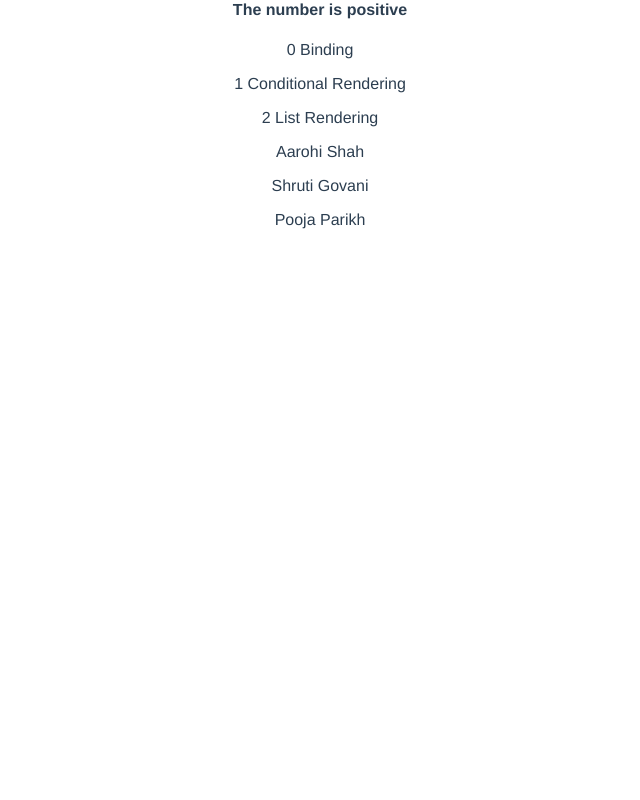
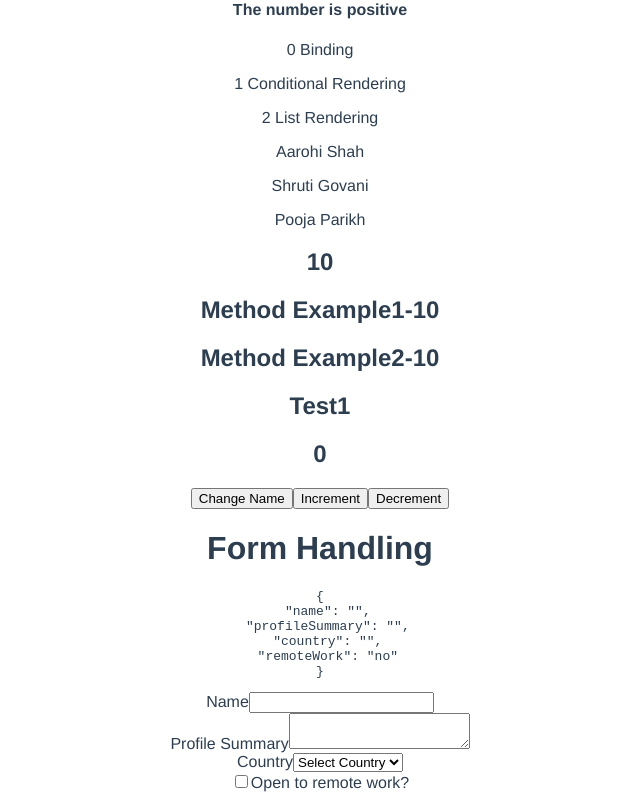
Before and after one commit to AarohiCitrusbug/vuejs, a Vue app: page / in a window 1280 px wide. Shown: the part 264-1064 px from the top of the page, without its empty margins (320-960 px from the left). Before the commit the page ends 800 px from the top, so only its background shows below. Built offline with nearby package versions, Linux system fonts and the light colour scheme.

Commit message:
Methods, Event handling, Form handling, Modifiers

```diff
--- a/src/App.vue
+++ b/src/App.vue
@@ -1,57 +1,81 @@
 <template>
-  <div v-bind:class="[underline, text_color]" v-bind:style="[headerStyleObject, headerFontsStyle]"><b><i
-        v-text="channel"></i></b>
+  <div
+    v-bind:class="[underline, text_color]"
+    v-bind:style="[headerStyleObject, headerFontsStyle]"
+  >
+    <b><i v-text="channel"></i></b>
   </div>
-  <div :style="headerFontsStyle"><b>{{greet}} {{name}}</b></div>
+  <div :style="headerFontsStyle">
+    <b>{{ greet }} {{ name }}</b>
+  </div>
   <div v-html="message" v-bind:id="id"></div>
-  <div v-show="display_iformation">It is a long established fact that a reader will be distracted by the readable
-    content of a page when looking at
-    its layout. The point of using Lorem Ipsum is that it has a more-or-less normal distribution of letters, as opposed
-    to using 'Content here, content here', making it look like readable English. Many desktop publishing packages and
-    web page editors now use Lorem Ipsum as their default model text, and a search for 'lorem ipsum' will uncover many
-    web sites still in their infancy. Various versions have evolved over the years, sometimes by accident, sometimes on
-    purpose (injected humour and the like).</div>
+  <div v-show="display_iformation">
+    It is a long established fact that a reader will be distracted by the
+    readable content of a page when looking at its layout. The point of using
+    Lorem Ipsum is that it has a more-or-less normal distribution of letters, as
+    opposed to using 'Content here, content here', making it look like readable
+    English. Many desktop publishing packages and web page editors now use Lorem
+    Ipsum as their default model text, and a search for 'lorem ipsum' will
+    uncover many web sites still in their infancy. Various versions have evolved
+    over the years, sometimes by accident, sometimes on purpose (injected humour
+    and the like).
+  </div>
   <h4 v-if="number === 0">The number is zero</h4>
   <h4 v-else-if="number > 0">The number is positive</h4>
   <h4 v-else-if="number < 0">The number is negative</h4>
   <h4 v-else>Not a number</h4>
-  <p v-for="(modules,index) in modules" :key="modules"> {{index}} {{modules}}</p>
-  <p v-for="fullName in fullNames" :key="fullName.firstName"> {{ fullName.firstName}} {{ fullName.lastName }}</p>
+  <p v-for="(modules, index) in modules" :key="modules">
+    {{ index }} {{ modules }}
+  </p>
+  <p v-for="fullName in fullNames" :key="fullName.firstName">
+    {{ fullName.firstName }} {{ fullName.lastName }}
+  </p>
+  <MethodEvent />
+
+  <FromHandling />
 </template>
 
 <script>
-
+import MethodEvent from "./MethodEvent.vue";
+import FromHandling from "./FromHandling.vue";
 export default {
-  name: 'App',
+  name: "App",
+  components: {
+    MethodEvent,
+    FromHandling,
+  },
   data() {
     return {
-      greet:"Welcome",
+      greet: "Welcome",
       name: "Aarohi",
-      channel:"VueJs",
-      message:"<br/><b>Lorem Ipsum</b> is simply dummy text of the printing and typesetting industry. Lorem Ipsum has been the industry's standard dummy text ever since the 1500s, when an unknown printer took a galley of type and scrambled it to make a type specimen book. It has survived not only five centuries, but also the leap into electronic typesetting, remaining essentially unchanged. It was popularised in the 1960s with the release of Letraset sheets containing Lorem Ipsum passages, and more recently with desktop publishing software like Aldus PageMaker including versions of Lorem Ipsum.",
-      id:"message",
-      underline:"underline",
-      text_color:"text-color",
-      headerStyleObject:{
-        backgroundColor: 'darkolivegreen',
-        width:'25%',
-        padding: '10px',
-        marginBottom:"22px"
+      channel: "VueJs",
+      message:
+        "<br/><b>Lorem Ipsum</b> is simply dummy text of the printing and typesetting industry. Lorem Ipsum has been the industry's standard dummy text ever since the 1500s, when an unknown printer took a galley of type and scrambled it to make a type specimen book. It has survived not only five centuries, but also the leap into electronic typesetting, remaining essentially unchanged. It was popularised in the 1960s with the release of Letraset sheets containing Lorem Ipsum passages, and more recently with desktop publishing software like Aldus PageMaker including versions of Lorem Ipsum.",
+      id: "message",
+      underline: "underline",
+      text_color: "text-color",
+      headerStyleObject: {
+        backgroundColor: "darkolivegreen",
+        width: "25%",
+        padding: "10px",
+        marginBottom: "22px",
       },
-      headerFontsStyle:{
-        fontSize: '22px',
-        marginRight:'auto',
-        marginLeft: 'auto'
+      headerFontsStyle: {
+        fontSize: "22px",
+        marginRight: "auto",
+        marginLeft: "auto",
       },
-      number:5,
+      number: 5,
       display_iformation: false,
-      modules: ['Binding','Conditional Rendering','List Rendering'],
+      modules: ["Binding", "Conditional Rendering", "List Rendering"],
       fullNames: [
-        { firstName: 'Aarohi', lastName: 'Shah' }, { firstName: 'Shruti', lastName: 'Govani' }, { firstName: 'Pooja', lastName: 'Parikh' }
-      ]
+        { firstName: "Aarohi", lastName: "Shah" },
+        { firstName: "Shruti", lastName: "Govani" },
+        { firstName: "Pooja", lastName: "Parikh" },
+      ],
     };
   },
-}
+};
 </script>
 
 <style>
@@ -63,10 +87,10 @@ export default {
   color: #2c3e50;
   margin-top: 60px;
 }
-.underline{
+.underline {
   text-decoration: underline;
 }
-.text-color{
+.text-color {
   color: white;
 }
 </style>
--- /dev/null
+++ b/src/FromHandling.vue
@@ -0,0 +1,54 @@
+<template>
+  <form>
+    <h1>Form Handling</h1>
+    <div>
+      <pre>{{ JSON.stringify(formValues, null, 2) }}</pre>
+    </div>
+    <div>
+      <label for="name">Name</label>
+      <input type="text" id="name" v-model="formValues.name" />
+    </div>
+    <div>
+      <label for="name">Profile Summary</label>
+      <textarea
+        id="profileSummary"
+        v-model="formValues.profileSummary"
+      ></textarea>
+    </div>
+    <div>
+      <label for="country">Country</label>
+      <select id="country" v-model="formValues.country">
+        <option value="">Select Country</option>
+        <option value="india">India</option>
+        <option value="US">United States</option>
+        <option value="canada">Canada</option>
+      </select>
+    </div>
+    <div>
+      <input
+        type="checkbox"
+        id="remoteWork"
+        v-model="formValues.remoteWork"
+        true-value="yes"
+        false-value="no"
+      />
+      <label for="remoteWork">Open to remote work?</label>
+    </div>
+  </form>
+</template>
+<script>
+export default {
+  name: "FromHandling",
+  data() {
+    return {
+      formValues: {
+        name: "",
+        profileSummary: "",
+        country: "",
+        remoteWork: "no",
+      },
+    };
+  },
+  methods: {},
+};
+</script>
--- /dev/null
+++ b/src/MethodEvent.vue
@@ -0,0 +1,39 @@
+<template>
+  <h2>{{ 2 + 3 + 5 }}</h2>
+  <h2>Method Example1-{{ add(2, 3, 5) }}</h2>
+  <h2>Method Example2-{{ multiply(baseValue) }}</h2>
+  <h2>{{ name }}</h2>
+  <h2>{{ count }}</h2>
+  <div>
+    <button v-on:click="name = 'Test2'">Change Name</button>
+    <button v-on:click="increment(1)">Increment</button>
+    <button @click="decrement(1)">Decrement</button>
+  </div>
+</template>
+<script>
+export default {
+  name: "MethodEvent",
+  data() {
+    return {
+      name: "Test1",
+      baseMultiplier: 5,
+      baseValue: 2,
+      count: 0,
+    };
+  },
+  methods: {
+    add(a, b, c) {
+      return a + b + c;
+    },
+    multiply(num) {
+      return num * this.baseMultiplier;
+    },
+    increment(num) {
+      this.count += num;
+    },
+    decrement(num) {
+      this.count -= num;
+    },
+  },
+};
+</script>
```
